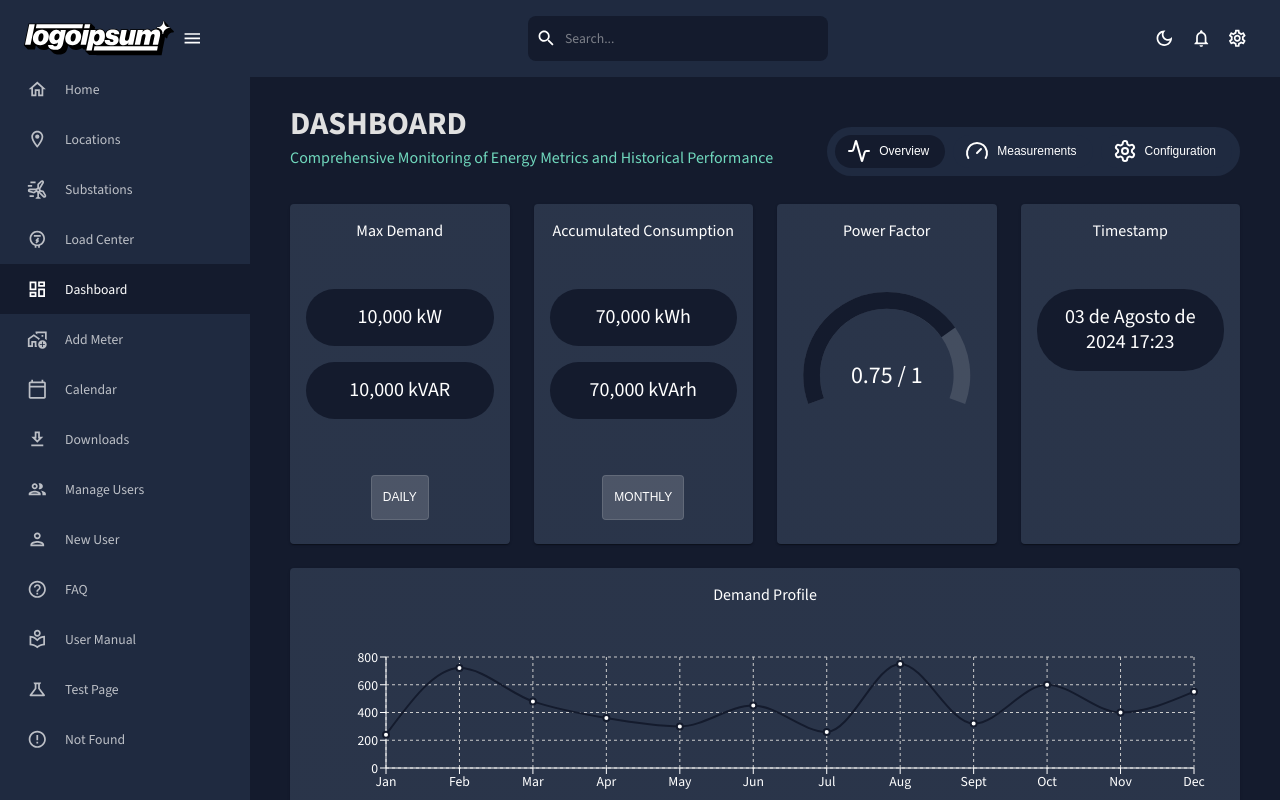
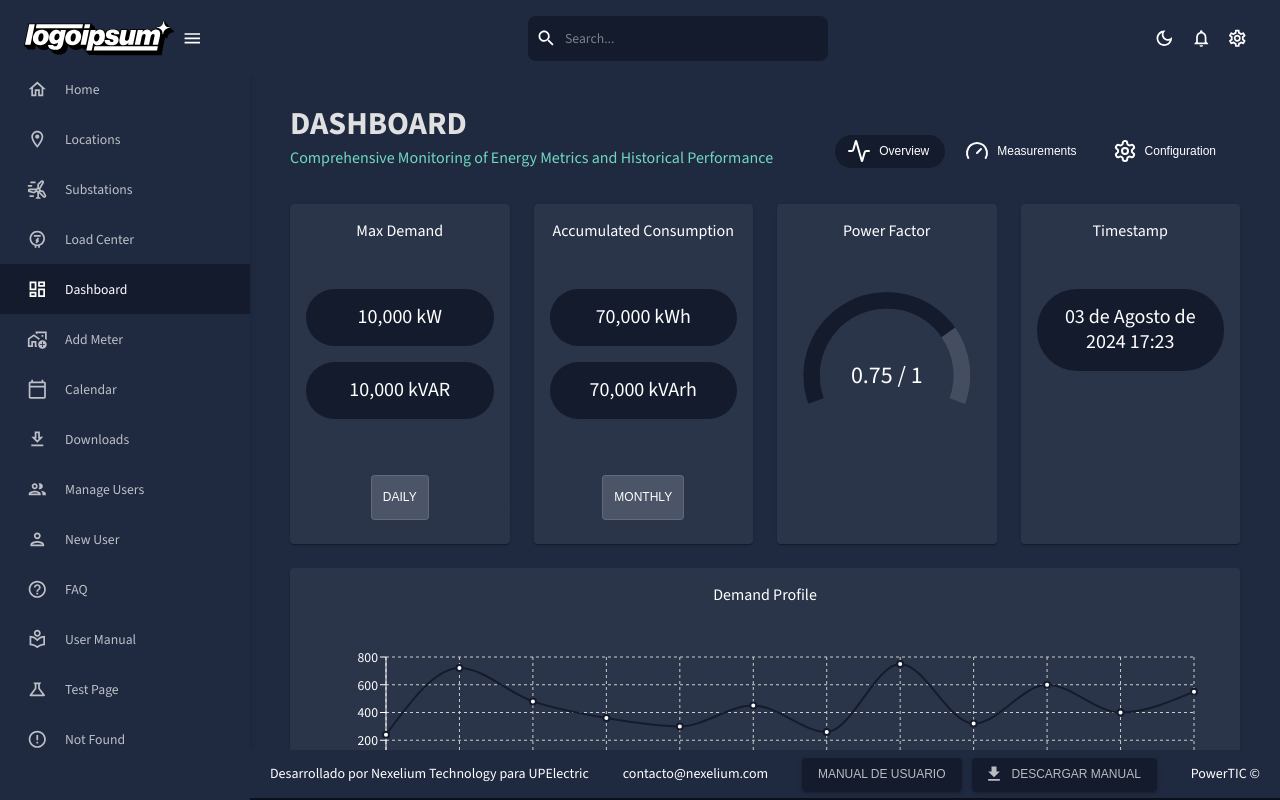
Before and after one commit to NexeliumMx/PowerTick-frontend, a React (Vite) app: page /dashboard in a window 1280 px wide. Shown: the top 800 px of the page. Built offline with nearby package versions, Linux system fonts and the light colour scheme.

Commit message:
Footer component and layout update.

```diff
--- a/src/App.jsx
+++ b/src/App.jsx
@@ -13,6 +13,7 @@ import Substations from './pages/substations';
 import FAQ from './pages/faq';
 import UserManual from './pages/user-manual';
 import AddMeter from './pages/add-meter';
+import Footer from './components/ui/Footer';
 
 //Test
 import SidebarMenuTest from './pages/test/SidebarMenuTest';
@@ -48,6 +49,7 @@ function App() {
 
       {/* Test Routes */}
       <Route path="/sidebar-menu-test" element={<SidebarMenuTest />} />
+      <Route path="/footer" element={<Footer />} />
     </Routes>
   );
 }
--- /dev/null
+++ b/src/components/ui/Footer.jsx
@@ -0,0 +1,58 @@
+import { Typography, Box, Button, useTheme } from "@mui/material";
+import { Download } from "@mui/icons-material";
+import { useContext } from "react";
+import { ColorModeContext, tokens } from "../../theme"; // Importa el contexto y los tokens
+
+export function handleManual() {
+  // abrir link de manual de usuario
+}
+
+export function handleDescarga() {
+  // descargar el archivo de manual de usuario
+}
+
+function Footer() {
+  const theme = useTheme(); // Usar el tema de MUI
+  const colors = tokens(theme.palette.mode); // Obtener tokens basados en el modo de la paleta (oscuro o claro)
+  const colorMode = useContext(ColorModeContext); // Para cambiar entre modos si es necesario
+
+  return (
+    <Box
+      sx={{
+        display: "flex",
+        justifyContent: "space-between", // Space out elements horizontally
+        alignItems: "center", // Align vertically in the center
+        padding: "7.5px 20px",
+        backgroundColor: theme.palette.background.paper, // Usar color de fondo del tema
+        color: theme.palette.text.primary, // Usar color de texto del tema para mejor contraste
+      }}
+    >
+      <Typography variant="h6">Desarrollado por Nexelium Technology para UPElectric</Typography>
+
+      <Typography variant="h6">contacto@nexelium.com</Typography>
+
+      <Box>
+        <Button
+          variant="contained"
+          onClick={handleManual}
+          sx={{ marginRight: "10px", backgroundColor: theme.palette.background.default, color:theme.palette.text.secondary }} // Usar el color primario del token
+        >
+          Manual de Usuario
+        </Button>
+
+        <Button
+          variant="contained"
+          startIcon={<Download />}
+          onClick={handleDescarga}
+          sx={{ backgroundColor: theme.palette.background.default, color:theme.palette.text.secondary }} // Usar el color primario del token
+        >
+          Descargar Manual
+        </Button>
+      </Box>
+
+      <Typography variant="h6">PowerTIC ©</Typography>
+    </Box>
+  );
+}
+
+export default Footer;
--- a/src/layout/MainLayout.jsx
+++ b/src/layout/MainLayout.jsx
@@ -1,12 +1,19 @@
-import { useState } from "react";
-import { Box } from "@mui/material";
+import { useState, useContext } from "react";
+import { Box, useTheme } from "@mui/material";
 import { Outlet } from "react-router-dom";
 import Topbar from "../components/ui/Topbar";
 import SidebarMenu from "../components/ui/SidebarMenu";
 import BreakpointChecker from "../components/BreakpointChecker";
+import Footer from "../components/ui/Footer";
+import { ColorModeContext, tokens } from "../theme"; // Import necessary theme context and tokens
 
 const MainLayout = () => {
   const [collapsed, setCollapsed] = useState(false);
+
+  // Using MUI Theme and ColorModeContext
+  const theme = useTheme();
+  const colors = tokens(theme.palette.mode); // Get tokens based on the current theme mode
+  const colorMode = useContext(ColorModeContext); // For switching color modes if needed
 
   const handleDrawerToggle = () => {
     setCollapsed((prevCollapsed) => !prevCollapsed);
@@ -20,7 +27,12 @@ const MainLayout = () => {
       </Box>
 
       {/* Sidebar and Content */}
-      <Box display="flex" flexGrow={1} marginTop="64px">
+      <Box
+        display="flex"
+        flexGrow={1}
+        marginTop="64px"
+        sx={{ backgroundColor: theme.palette.background.paper }} // Using theme color for background
+      >
         {/* Sidebar */}
         <Box
           sx={{
@@ -28,9 +40,11 @@ const MainLayout = () => {
             top: "64px",
             left: 0,
             bottom: 0,
-            width: collapsed ? "80px" : "250px",
-            transition: "width 0.2s ease", // Faster transition
-            zIndex: 1,
+            width: collapsed ? "80px" : "250px", // Sidebar width changes based on collapsed state
+            transition: "width 0.3s ease",
+            zIndex: 1, // Lower z-index to allow footer overlap
+            backgroundColor: colors.primary[700], // Using tokens for sidebar background color
+            boxShadow: "2px 0px 5px rgba(0, 0, 0, 0.1)",
           }}
         >
           <SidebarMenu collapsed={collapsed} />
@@ -41,15 +55,18 @@ const MainLayout = () => {
           sx={{
             flexGrow: 1,
             marginLeft: collapsed ? "80px" : "250px",
-            transition: "margin-left 0.2s ease", // Faster transition
+            transition: "margin-left 0.3s ease",
             padding: "20px",
-            overflowY: "auto", // Enable vertical scrolling
+            overflowY: "auto",
+            backgroundColor: theme.palette.background.paper, // Using theme color for content background
           }}
         >
           <Box
             sx={{
               maxWidth: "1400px",
               margin: "0 auto",
+              paddingBottom: "20px", // To avoid overlap with the footer
+              color: theme.palette.text.primary, // Use theme color for text
             }}
           >
             <Outlet />
@@ -57,6 +74,23 @@ const MainLayout = () => {
           </Box>
         </Box>
       </Box>
+
+      {/* Footer - Dynamically adjusted width based on sidebar state */}
+      <Box
+        sx={{
+          position: "fixed", // Fixes the footer at the bottom of the screen
+          bottom: 0,
+          left: collapsed ? "80px" : "250px", // Adjust left position based on sidebar
+          width: `calc(100% - ${collapsed ? "80px" : "250px"})`, // Adjust width dynamically based on sidebar
+          transition: "left 0.3s ease, width 0.3s ease", // Smooth transitions for both left and width
+          height: "50px", // Set the reduced height for the footer
+          zIndex: 2, // Higher z-index to overlap the sidebar
+          backgroundColor: colors.primary[700], // Using tokens for footer background color
+          color: theme.palette.text.primary, // Footer text color using theme palette
+        }}
+      >
+        <Footer />
+      </Box>
     </Box>
   );
 };
```
Also changed, not shown: 1 other file (tests, documents, lock files or other folders).
